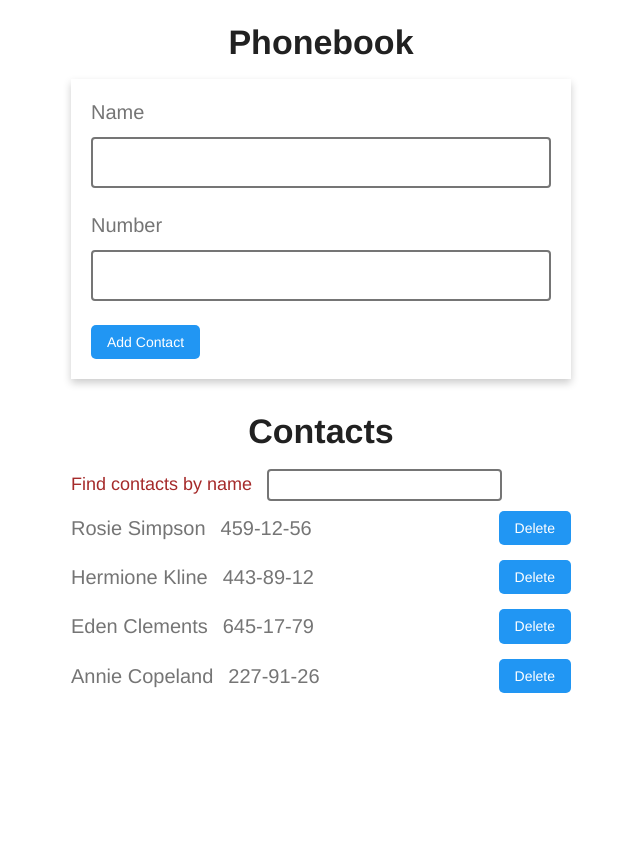
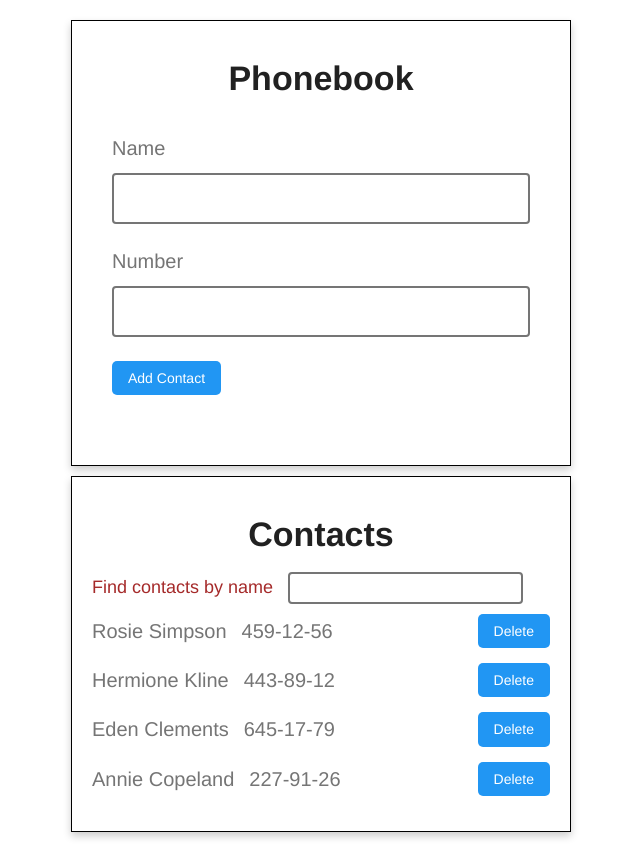
Before and after one commit to Aninok92/goit-react-hw-02-phonebook, a React (Create React App) app: page / in a window 1280 px wide. Shown: the whole page, without its empty margins (319-959 px from the left). Before the commit the page ends 800 px from the top, so only its background shows below. Built offline with nearby package versions, Linux system fonts and the light colour scheme.

Commit message:
добавляет компонет section

```diff
--- a/src/components/App/App.js
+++ b/src/components/App/App.js
@@ -4,7 +4,7 @@ import Container from "../Container/Container";
 import ContactForm from "../ContactForm/ContactForm";
 import ContactList from "../ContactList/ContactList";
 import Filter from "../Filter/Filter";
-import s from "./App.module.scss";
+import Section from "../Section/Section";
 
 class App extends Component {
   state = {
@@ -57,17 +57,16 @@ class App extends Component {
 
     return (
       <Container>
-        <div className={s.wrapper}>
-          <h1 className={s.title}>Phonebook</h1>
+        <Section title="Phonebook">
           <ContactForm onSubmit={this.addContact} contacts={contacts} />
-
-          <h2 className={s.title}>Contacts</h2>
+        </Section>
+        <Section title="Contacts">
           <Filter value={filter} onChange={this.changeFilter} />
           <ContactList
             contacts={visibleContacts}
             onDeleteContact={this.deleteContact}
           />
-        </div>
+        </Section>
       </Container>
     );
   }
--- a/src/components/App/App.module.scss
+++ /dev/null
@@ -1,13 +0,0 @@
-@import "styles/shared.module.scss";
-
-.wrapper {
-  width: 500px;
-  margin: 0 auto;
-}
-.title {
-  font-size: 34px;
-  font-weight: 700;
-  color: var(--primary-text-color);
-  margin-bottom: 15px;
-  text-align: center;
-}
--- a/src/components/ContactForm/ContactForm.module.scss
+++ b/src/components/ContactForm/ContactForm.module.scss
@@ -4,7 +4,6 @@
 .form {
   padding: 20px;
   margin-bottom: 30px;
-  box-shadow: 0 4px 8px 0 rgba(0, 0, 0, 0.2);
 }
 .label {
   display: flex;
--- a/src/components/ContactList/ContactList.module.scss
+++ b/src/components/ContactList/ContactList.module.scss
@@ -10,7 +10,7 @@
 
 .wrapper {
   display: flex;
-  justify-content: start;
+  justify-content: flex-start;
 }
 
 .contact {
--- a/src/components/Container/Container.js
+++ b/src/components/Container/Container.js
@@ -1,7 +1,12 @@
+import PropTypes from "prop-types";
 import s from "./Container.module.scss";
 
 const Container = ({ children }) => {
   return <div className={s.Container}>{children}</div>;
 };
 
+Container.propTypes = {
+  children: PropTypes.array.isRequired,
+};
+
 export default Container;
--- /dev/null
+++ b/src/components/Section/Section.js
@@ -0,0 +1,16 @@
+import PropTypes from "prop-types";
+import s from "./Section.module.scss";
+
+const Section = ({ title, children }) => (
+  <div className={s.section}>
+    <h2 className={s.title}>{title}</h2>
+    {children}
+  </div>
+);
+
+Section.propTypes = {
+  title: PropTypes.string.isRequired,
+  // children: PropTypes.object.isRequired,
+};
+
+export default Section;
--- /dev/null
+++ b/src/components/Section/Section.module.scss
@@ -0,0 +1,16 @@
+.section {
+  width: 500px;
+  margin: 0 auto 10px;
+  border: 1px solid var(--black-color);
+  box-shadow: 0 4px 8px 0 rgba(0, 0, 0, 0.2);
+  padding: 20px;
+  background: var(--linear-gradient);
+}
+
+.title {
+  font-size: 34px;
+  font-weight: 700;
+  color: var(--primary-text-color);
+  margin: 15px 0;
+  text-align: center;
+}
--- a/src/styles/_variables.module.scss
+++ b/src/styles/_variables.module.scss
@@ -5,6 +5,7 @@
   --accent-color: #2196f3;
   --focus-color: #008b8b;
   --primary-white-color: #ffffff;
+  --black-color: #000;
   --transition-duration: 250ms;
   --transition-timing-function: cubic-bezier(0.4, 0, 0.2, 1);
 }
```
